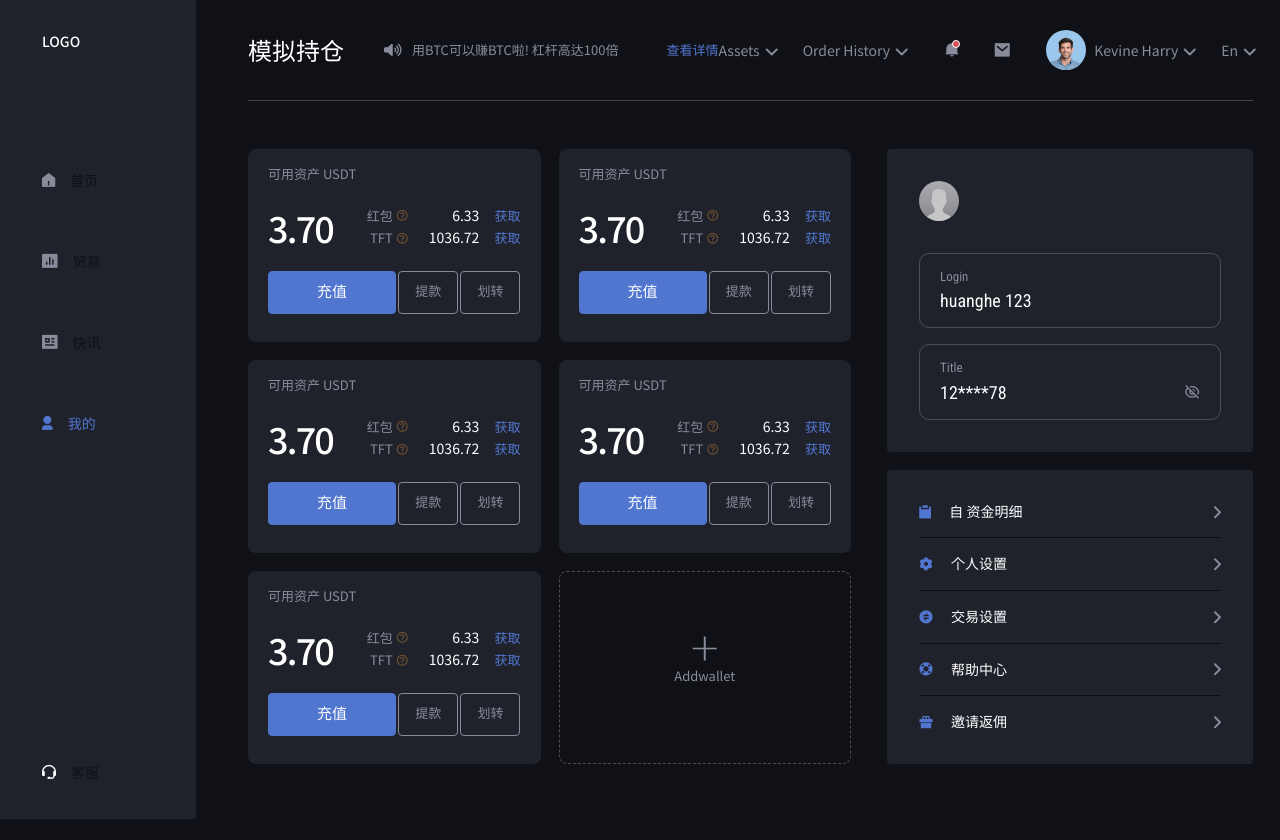
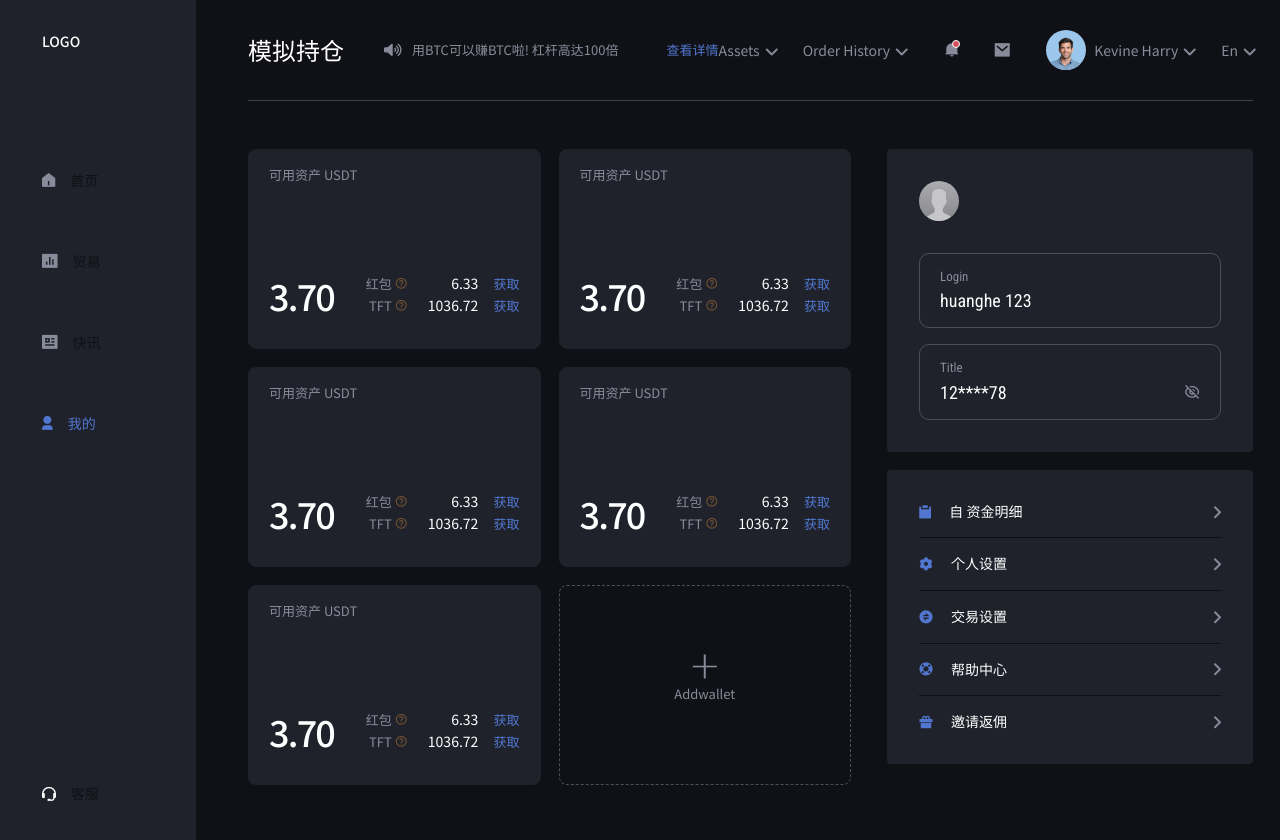
Before and after one commit to SashaSamoylov/deploy-crypto-exchange, a Vue app: page /account in a window 1280 px wide. Before the commit the page ends 819 px from the top, so only its background shows below. Built offline with nearby package versions, Linux system fonts and the light colour scheme.

Commit message:
add account page

```diff
--- a/src/assets/styles/account/_account.scss
+++ b/src/assets/styles/account/_account.scss
@@ -8,7 +8,7 @@
     }
     &-card {
         width: calc(50% - 9px);
-        max-height: 200px;
+        height: 200px;
         background-color: $gray;
         border-radius: 8px;
         padding: 16px 20px 28px;
@@ -16,6 +16,16 @@
         flex-direction: column;
         margin-top: 18px;
         cursor: pointer;
+        border: 1px solid $gray;
+        box-sizing: border-box;
+        transition: all 0.5s;
+        &:hover {
+            border: 1px solid $blue;
+            .account-card__footer {
+                display: flex;
+                margin-top: auto;
+            }
+        }
         &:first-child {
             margin-top: 0;
         }
@@ -79,6 +89,18 @@
             i {
                 font-size: 24px;
                 margin-bottom: 6px;
+            }
+        }
+        &__footer {
+            display: none;
+            button {
+                width: 22%;
+                display: flex;
+                justify-content: center;
+                white-space: nowrap;
+                &:first-child {
+                    width: 45%;
+                }
             }
         }
     }
--- a/src/assets/styles/button/_button.scss
+++ b/src/assets/styles/button/_button.scss
@@ -10,6 +10,7 @@
     display: flex;
     align-items: center;
     padding: 7px 16px;
+    box-sizing: border-box;
     cursor: pointer;
     &:hover {
         border: 1px solid $yellow;
@@ -47,6 +48,10 @@
         color: $white;
         font-size: 15px;
     }
+    &.btn-border__blue {
+        border: 1px solid $blue;
+        color: $blue;
+    }
 }
 
 .tabs-btn {
--- a/src/views/Account.vue
+++ b/src/views/Account.vue
@@ -20,10 +20,10 @@
               <p>1036.72 <span>获取</span></p>
           </div>
         </div>
-        <div class="account-card__footer flex mt-auto">
-          <button class="btn btn-blue py-2.5 px-12">充值</button>
-          <button class="btn ml-auto mr-auto">提款</button>
-          <button class="btn">划转</button>
+        <div class="account-card__footer">
+          <button class="btn btn-blue py-2.5">充值</button>
+          <button class="btn btn-border__blue ml-auto mr-auto">提款</button>
+          <button class="btn btn-border__blue">划转</button>
         </div>
       </div>
       <div class="account-card empty">
```
